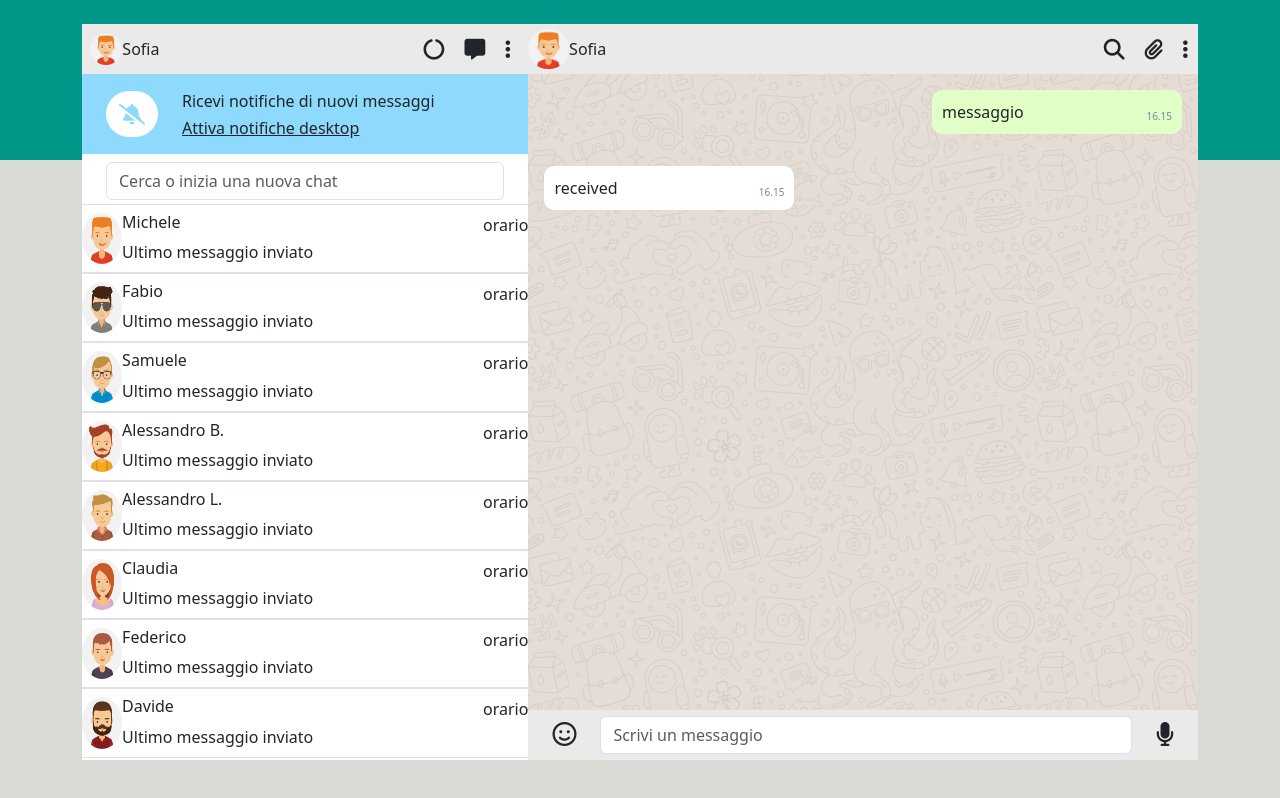
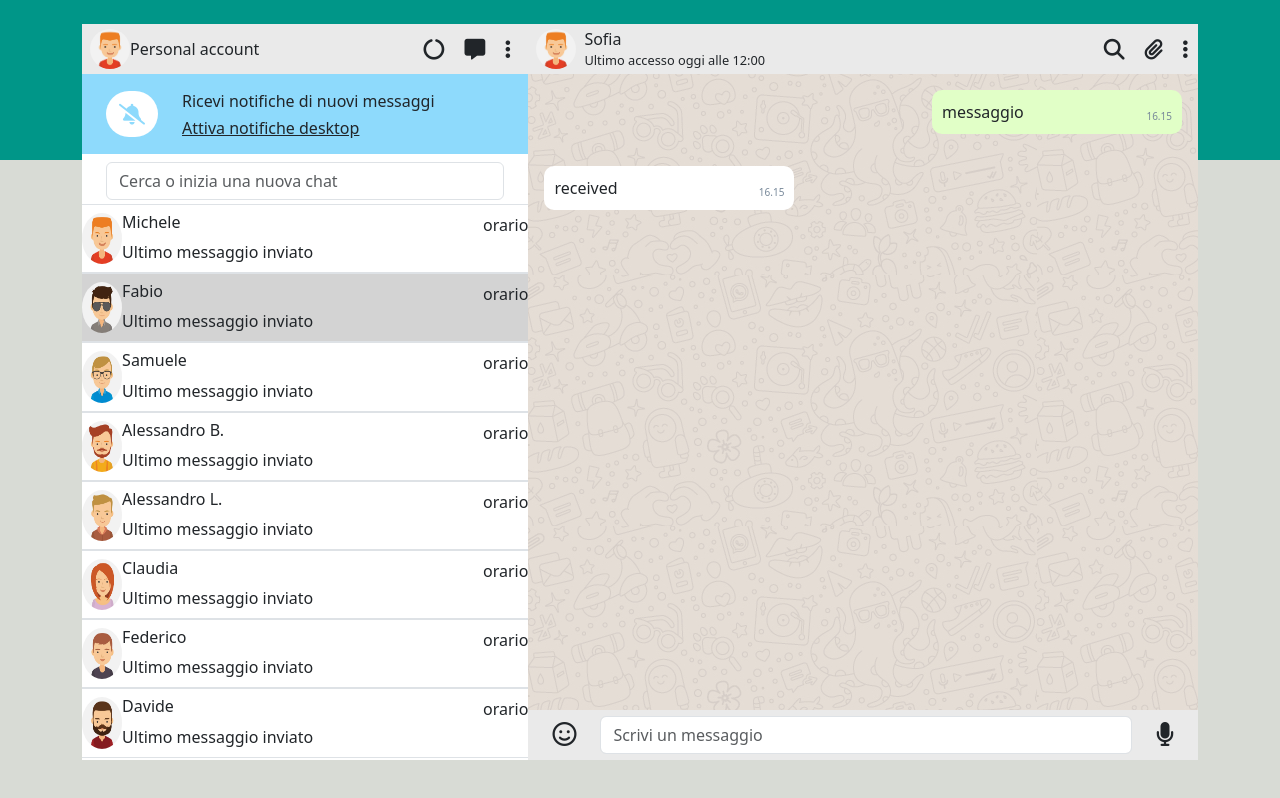
Before and after one commit to nazariozaccagnino/vue-boolzapp, a plain HTML site: page index.html in a window 1280 px wide. Drawn offline with nearby package versions, Linux system fonts and the light colour scheme.

Commit message:
refactored some code and added the active chat dynamic class

```diff
--- a/css/style.css
+++ b/css/style.css
@@ -6,6 +6,8 @@
 .debug{
     border: 1px solid red;
 }
+
+/* wrapper section */
 .wrapper{
     background-color: white;
     height: calc(100vh - 4rem);
@@ -20,6 +22,8 @@
     background-image: url(../img/mine.jpg);
     height: 100%;
 }
+
+/* account details section */
 .top-contact{
     height: 50px;
     width: 100%;
@@ -27,12 +31,13 @@
 }
 .top-contact img{
     border-radius: 50%;
-    width: 10%;
+    width: 40px;
 }
 .top-contact i{
     padding: 10px;
     font-size: 1.3rem;
 }
+/* enable new message notification section */
 .notifications{
     background-color: #8EDAFC;
     height: 80px;
@@ -42,9 +47,13 @@
     font-size: 1.3rem;
     padding: 5px;
 }
+
+/* search bar section */
 .searchbar{
     height:50px;
 }
+
+/* chat list section */
 .user img{
     width: 10%;
     border-radius: 50%;
@@ -53,6 +62,11 @@
     overflow-y: scroll;
     height: calc(100% - 180px);
 }
+.activechat{
+    background-color: lightgray;
+}
+
+/* main chat section */
 .toolbar{
     height: 50px;
     width: 100%;
@@ -81,3 +95,6 @@
 .toolbar i{
     font-size: 1.5rem;
 }
+.lastaccess{
+    font-size: 0.8rem;
+}
--- a/index.html
+++ b/index.html
@@ -24,7 +24,7 @@
                     <div class="top-contact d-flex align-items-center justify-content-between p-2">
                         <div class="d-flex align-items-center">
                             <img src="./img/avatar_1.jpg" alt="avatar1">
-                            <div>Sofia</div>
+                            <div>Personal account</div>
                         </div>
                         <div class="d-flex">
                             <i class="fa-solid fa-circle-notch"></i>
@@ -39,7 +39,9 @@
                             </div>
                         </div>
                         <div class="align-self-center lh-1">
-                            <div><h6>Ricevi notifiche di nuovi messaggi</h6></div>
+                            <div>
+                                <h6>Ricevi notifiche di nuovi messaggi</h6>
+                            </div>
                             <div class="text-decoration-underline">Attiva notifiche desktop</div>
                         </div>
 
@@ -49,11 +51,13 @@
                             placeholder="Cerca o inizia una nuova chat">
                     </div>
                     <div class="conversations">
-                        <div class="user d-flex justify-content-between py-2 border-top border-bottom" v-for="(item, id) in contacts">
+                        <div class="user d-flex justify-content-between py-2 border-top border-bottom" :class="{'activechat': activeContactId === item.id}" v-for="(item, id) in contacts">
                             <div class="d-flex">
-                                    <img :src="item.avatar" :alt="item.name">
+                                <img :src="item.avatar" :alt="item.name">
                                 <div>
-                                    <div><h6>{{item.name}}</h6></div>
+                                    <div>
+                                        <h6>{{item.name}}</h6>
+                                    </div>
                                     <div>Ultimo messaggio inviato</div>
                                 </div>
                             </div>
@@ -66,8 +70,13 @@
                 <div class="right d-flex flex-column justify-content-between ">
                     <div class="top-contact d-flex align-items-center justify-content-between">
                         <div class="d-flex align-items-center">
-                            <img src="./img/avatar_1.jpg" alt="avatar1">
-                            <div>Sofia</div>
+                            <div class="img-fluid p-2">
+                                <img src="./img/avatar_1.jpg" alt="avatar1">
+                            </div>
+                            <div>
+                                <div>Sofia</div>
+                                <div class="lastaccess">Ultimo accesso oggi alle 12:00</div>
+                            </div>
                         </div>
                         <div class="d-flex">
                             <i class="fa-solid fa-magnifying-glass"></i>
--- a/js/script.js
+++ b/js/script.js
@@ -6,6 +6,7 @@ createApp({
     data(){
         return{
             contacts: contacts,
+            activeContactId: 2,
         }
     },
     methods:{
```
